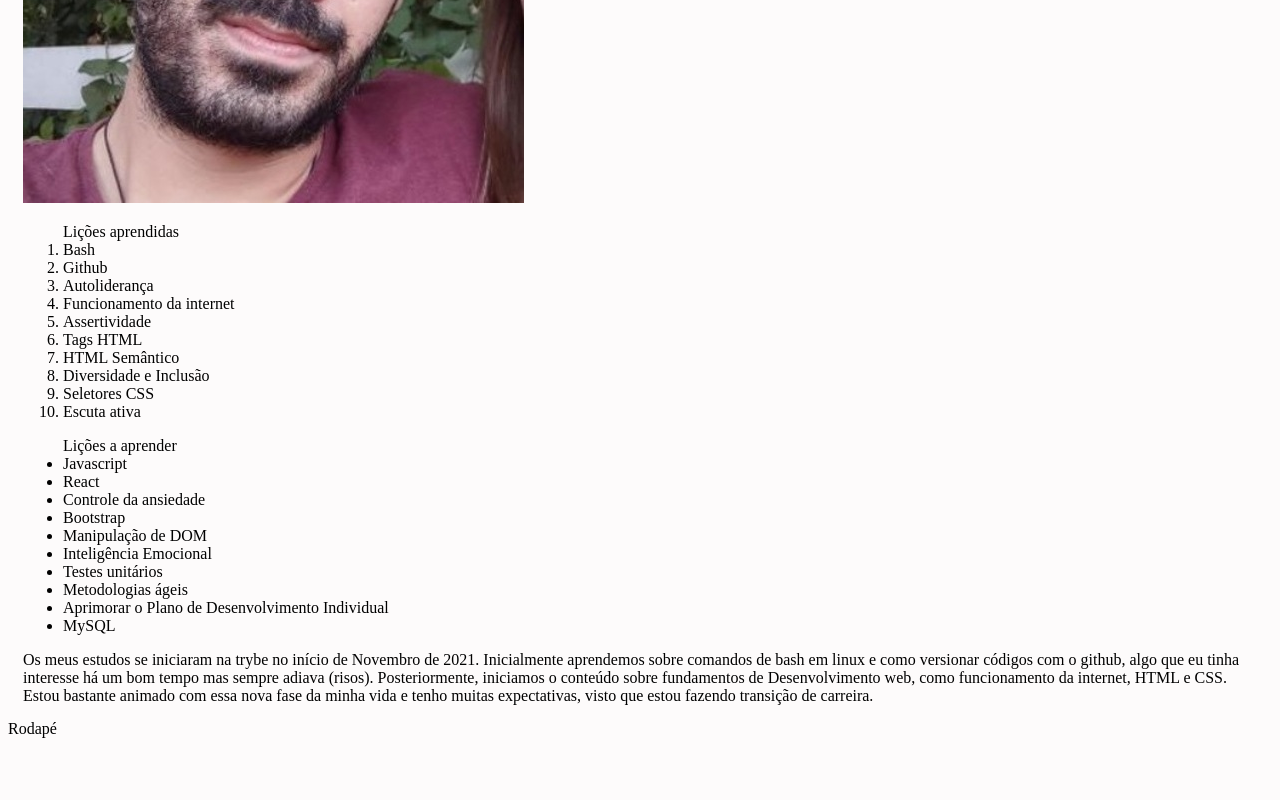
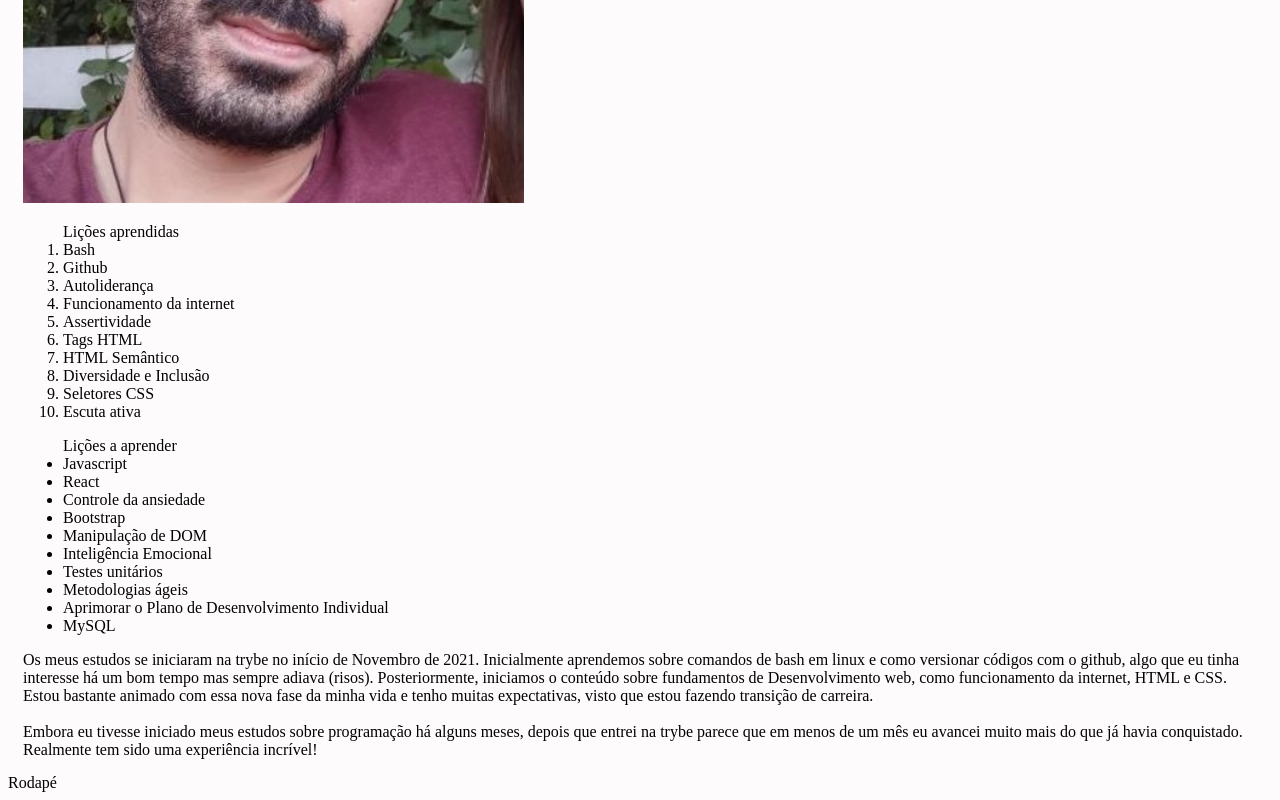
Before and after one commit to AugustoMagalhaes/html-01-lessons-learned, a plain HTML site: page index.html in a window 1280 px wide. Shown: the part 360-1160 px from the top of the page. Before the commit the page ends 1106 px from the top, so only its background shows below. Drawn offline with Linux system fonts and the light colour scheme.

Commit message:
Requisitos 9, 10 e 11 - Os requisitos foram commitados de uma vez porque, ao estabelecer o requisito 9, os requisitos 10 e 11 tambem passaram no teste.

```diff
--- a/index.html
+++ b/index.html
@@ -52,8 +52,15 @@
       conteúdo sobre fundamentos de Desenvolvimento
       web, como funcionamento da internet, HTML e CSS. Estou bastante animado com essa nova fase da minha vida e tenho
       muitas expectativas, visto que estou fazendo
-      transição de carreira.
+      transição de carreira.<br><br>
     </article>
+    <section>
+      <aside>
+        Embora eu tivesse iniciado meus estudos sobre programação há alguns meses, depois que entrei na trybe parece que
+        em menos de um mês eu avancei
+        muito mais do que já havia conquistado. Realmente tem sido uma experiência incrível!
+      </aside>
+    </section>
 
   </main>
   <footer id="rodape">Rodapé</footer>
```
